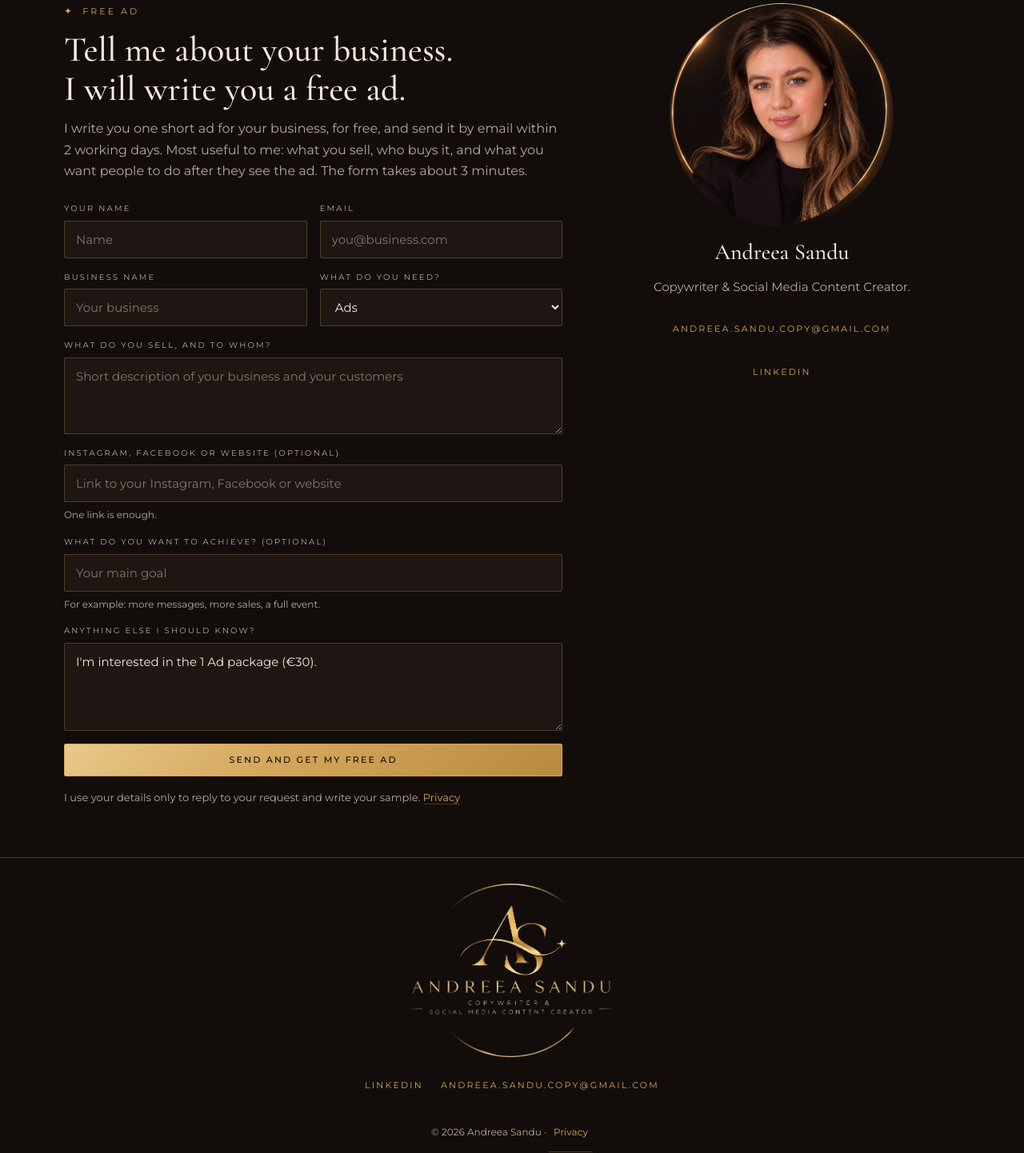
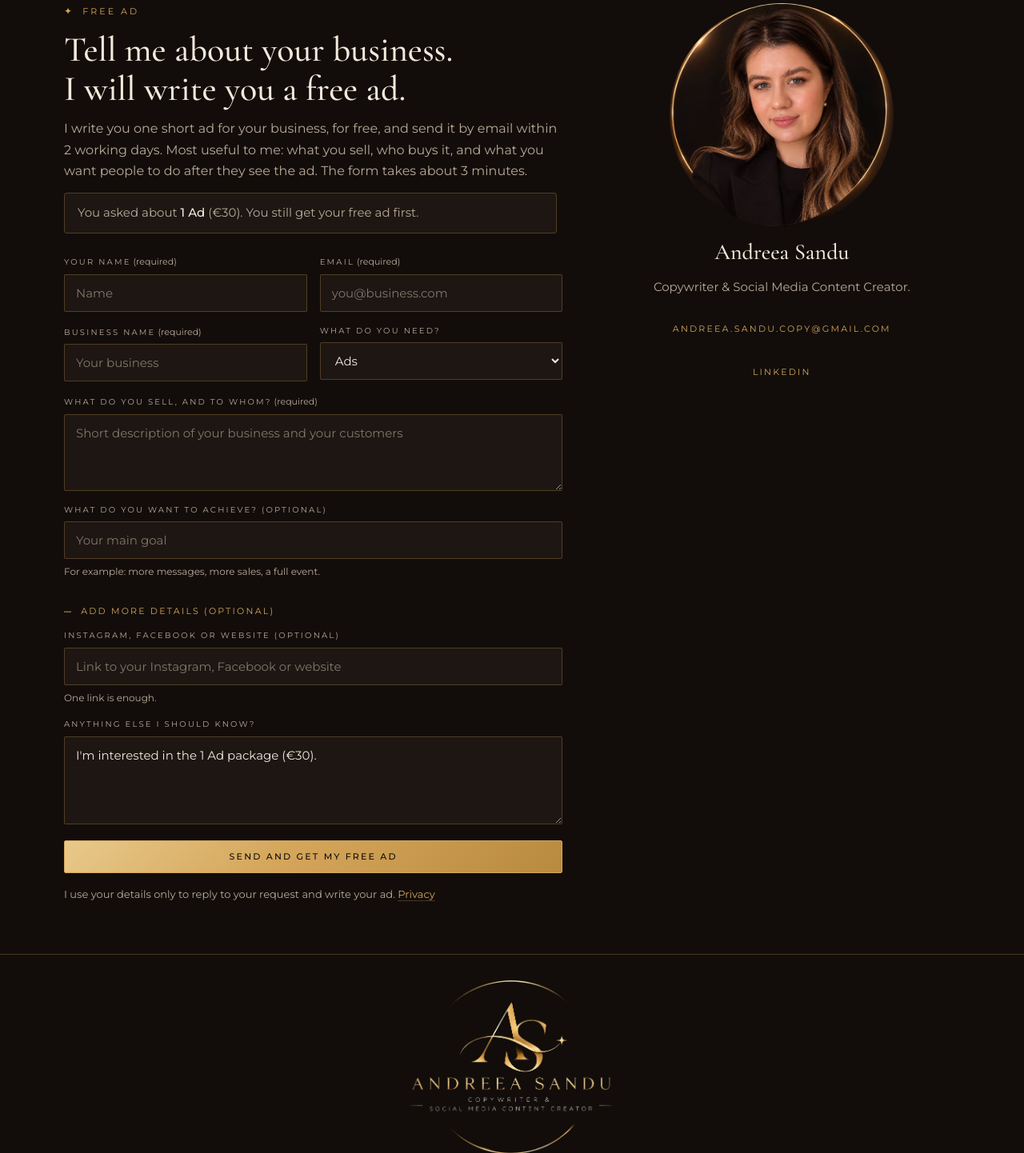
Before and after one commit to SanduAndreea22/Andreea-Tech-Content-Studio, a Django app: a page that uses studio/templates/studio/free_sample.html in a window 1280 px wide. Shown: the part 184-1626 px from the top of the page at 80% size. Run offline with Django 5.2, Linux system fonts and the light colour scheme; parts of the project's set-up code (start-up, migrations or seed data) failed here and were passed over.

Commit message:
Form: mark required fields, show the chosen package at the top, fold the optional link and message fields
Co-Authored-By: Claude Sonnet 5.5 <noreply@anthropic.com>
Claude-Session: https://claude.ai/code/session_01Gn5nm9WY1abkMyEn3h7JWC

```diff
--- a/studio/static/studio/css/site.css
+++ b/studio/static/studio/css/site.css
@@ -345,3 +345,14 @@ input:focus-visible, textarea:focus-visible, select:focus-visible { border-color
   .sticky-cta .btn { padding: 17px 22px; }
   .chip { padding: 13px 18px; }
 }
+
+/* form: required marker, chosen package, optional details */
+.field.req > label::after { content: " (required)"; text-transform: none; letter-spacing: 0; font-size: 11px; color: var(--text-dim); }
+.package-note { margin-top: 14px; padding: 12px 16px; border: 1px solid var(--line); border-radius: 4px; background: var(--bg-2); color: var(--text-dim); max-width: 62ch; }
+.package-note b { color: var(--text); font-weight: 500; }
+.more-details { grid-column: 1 / -1; }
+.more-details summary { cursor: pointer; list-style: none; display: flex; align-items: center; gap: 10px; padding: 14px 0; font-size: 11px; letter-spacing: .2em; text-transform: uppercase; color: var(--gold); }
+.more-details summary::-webkit-details-marker { display: none; }
+.more-details summary::before { content: "+"; font-size: 18px; line-height: 1; }
+.more-details[open] summary::before { content: "\2013"; }
+.more-fields { display: grid; gap: 16px; padding-bottom: 4px; }
--- a/studio/templates/studio/free_sample.html
+++ b/studio/templates/studio/free_sample.html
@@ -12,6 +12,7 @@
       <div class="eyebrow">Free ad</div>
       <h1 class="sec-title">Tell me about your business. I will write you a free ad.</h1>
       <p class="lead">I write you one short ad for your business, for free, and send it by email within 2 working days. Most useful to me: what you sell, who buys it, and what you want people to do after they see the ad. The form takes about 3 minutes.</p>
+      {% if package %}<p class="package-note">You asked about <b>{{ package.name }}</b> (€{{ package.price }}). You still get your free ad first.</p>{% endif %}
 
       <form method="post" novalidate>
         {% csrf_token %}
@@ -26,16 +27,21 @@
         {% endif %}
         <div class="hp" aria-hidden="true">{{ form.hp_check.label_tag }} {{ form.hp_check }}</div>
 
-        <div class="field">{{ form.name.label_tag }}{{ form.name }}{% for e in form.name.errors %}<span class="error" role="alert">{{ e }}</span>{% endfor %}</div>
-        <div class="field">{{ form.email.label_tag }}{{ form.email }}{% for e in form.email.errors %}<span class="error" role="alert">{{ e }}</span>{% endfor %}</div>
-        <div class="field">{{ form.business_name.label_tag }}{{ form.business_name }}{% for e in form.business_name.errors %}<span class="error" role="alert">{{ e }}</span>{% endfor %}</div>
+        <div class="field req">{{ form.name.label_tag }}{{ form.name }}{% for e in form.name.errors %}<span class="error" role="alert">{{ e }}</span>{% endfor %}</div>
+        <div class="field req">{{ form.email.label_tag }}{{ form.email }}{% for e in form.email.errors %}<span class="error" role="alert">{{ e }}</span>{% endfor %}</div>
+        <div class="field req">{{ form.business_name.label_tag }}{{ form.business_name }}{% for e in form.business_name.errors %}<span class="error" role="alert">{{ e }}</span>{% endfor %}</div>
         <div class="field">{{ form.service.label_tag }}{{ form.service }}{% for e in form.service.errors %}<span class="error" role="alert">{{ e }}</span>{% endfor %}</div>
-        <div class="field full">{{ form.what_you_sell.label_tag }}{{ form.what_you_sell }}{% for e in form.what_you_sell.errors %}<span class="error" role="alert">{{ e }}</span>{% endfor %}</div>
-        <div class="field full">{{ form.link.label_tag }}{{ form.link }}<span class="hint">{{ form.link.help_text }}</span>{% for e in form.link.errors %}<span class="error" role="alert">{{ e }}</span>{% endfor %}</div>
+        <div class="field full req">{{ form.what_you_sell.label_tag }}{{ form.what_you_sell }}{% for e in form.what_you_sell.errors %}<span class="error" role="alert">{{ e }}</span>{% endfor %}</div>
         <div class="field full">{{ form.goal.label_tag }}{{ form.goal }}<span class="hint">{{ form.goal.help_text }}</span>{% for e in form.goal.errors %}<span class="error" role="alert">{{ e }}</span>{% endfor %}</div>
-        <div class="field full">{{ form.message.label_tag }}{{ form.message }}{% for e in form.message.errors %}<span class="error" role="alert">{{ e }}</span>{% endfor %}</div>
+        <details class="more-details" {% if form.link.value or form.message.value or form.link.errors or form.message.errors %}open{% endif %}>
+          <summary>Add more details (optional)</summary>
+          <div class="more-fields">
+            <div class="field full">{{ form.link.label_tag }}{{ form.link }}<span class="hint">{{ form.link.help_text }}</span>{% for e in form.link.errors %}<span class="error" role="alert">{{ e }}</span>{% endfor %}</div>
+            <div class="field full">{{ form.message.label_tag }}{{ form.message }}{% for e in form.message.errors %}<span class="error" role="alert">{{ e }}</span>{% endfor %}</div>
+          </div>
+        </details>
         <div class="field full"><button class="btn" type="submit">Send and get my free ad</button></div>
-        <p class="privacy full">I use your details only to reply to your request and write your sample. <a href="{% url 'privacy' %}">Privacy</a></p>
+        <p class="privacy full">I use your details only to reply to your request and write your ad. <a href="{% url 'privacy' %}">Privacy</a></p>
       </form>
     </div>
 
--- a/studio/views.py
+++ b/studio/views.py
@@ -55,7 +55,18 @@ def about(request):
     return render(request, "studio/about.html")
 
 
+def _chosen_package(request):
+    """The package picked on the Packages page (from the address), or None."""
+    chosen = request.GET.get("package")
+    for group in PACKAGE_GROUPS:
+        for pack in group["packages"]:
+            if pack["name"] == chosen:
+                return pack
+    return None
+
+
 def free_sample(request):
+    package = _chosen_package(request)
     if request.method == "POST":
         form = ContactForm(request.POST)
         if form.is_valid():
@@ -67,13 +78,10 @@ def free_sample(request):
         if service in dict(ContactForm.Meta.model.SERVICE_CHOICES):
             initial["service"] = service
         # A package button on the Packages page pre-fills the message with the chosen package.
-        chosen = request.GET.get("package")
-        for group in PACKAGE_GROUPS:
-            for pack in group["packages"]:
-                if pack["name"] == chosen:
-                    initial["message"] = f"I'm interested in the {pack['name']} package (€{pack['price']})."
+        if package:
+            initial["message"] = f"I'm interested in the {package['name']} package (€{package['price']})."
         form = ContactForm(initial=initial)
-    return render(request, "studio/free_sample.html", {"form": form})
+    return render(request, "studio/free_sample.html", {"form": form, "package": package})
 
 
 def free_sample_thanks(request):
```
Also changed, not shown: studio/tests.py (+32 -0 lines).
